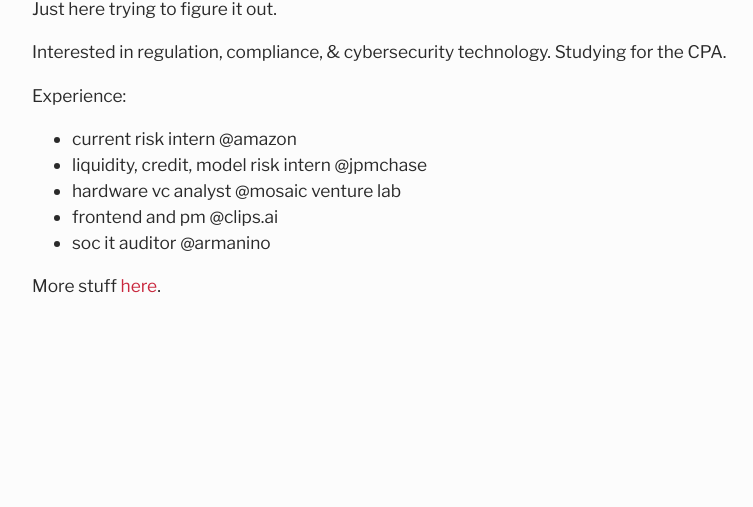
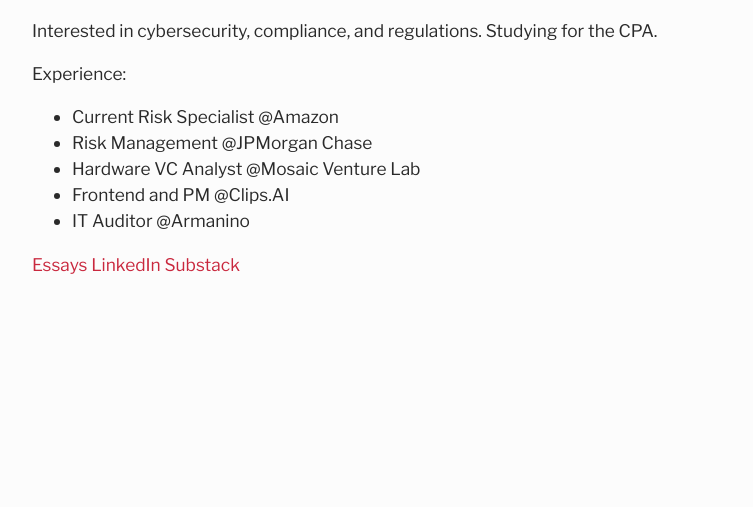
Before and after one commit to dougylin/mywebsite, a plain HTML site: page index.html in a window 1280 px wide. Shown: the part 293-800 px from the top of the page, without its empty margins (208-961 px from the left). Drawn offline with nearby package versions, Linux system fonts and the light colour scheme.

Commit message:
essay changes

```diff
--- a/index.html
+++ b/index.html
@@ -22,10 +22,10 @@
             </h1>
 
             <p>
-                Just here trying to figure it out.
+
             </p>
             <p>
-                Interested in regulation, compliance, & cybersecurity technology. Studying for the CPA.
+                Interested in cybersecurity, compliance, and regulations. Studying for the CPA.
             </p>
             <p>
 
@@ -33,16 +33,18 @@
             <p>
                 Experience:
                 <ul>
-                    <li>current risk intern @amazon</li>
-                    <li>liquidity, credit, model risk intern @jpmchase</li>
-                    <li>hardware vc analyst @mosaic venture lab</li>
-                    <li>frontend and pm @clips.ai</li>
-                    <li>soc it auditor @armanino</li>
+                    <li>Current Risk Specialist @Amazon</li>
+                    <li>Risk Management @JPMorgan Chase</li>
+                    <li>Hardware VC Analyst @Mosaic Venture Lab</li>
+                    <li>Frontend and PM @Clips.AI</li>
+                    <li>IT Auditor @Armanino</li>
                 </ul>
             </p>
 
             <p>
-                More stuff <a href="https://dougylin.github.io/mywebsite/essays" target="_blank">here</a>.
+	    	<a href="https://dougylin.github.io/mywebsite/essays" target="_blank">Essays</a>
+	    	<a href="https://www.linkedin.com/in/douglaslin0723/" target="_blank">LinkedIn</a>
+	    	<a href="https://dougylin.github.io/mywebsite/essays" target="_blank">Substack</a>
             </p>
         </div>
     </div>
```
